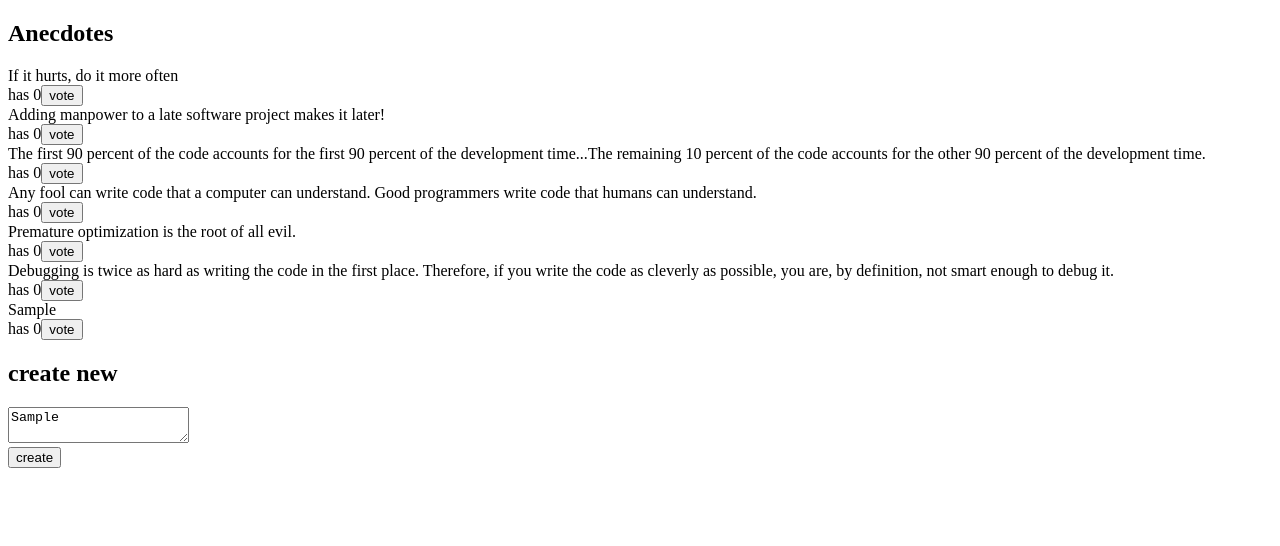
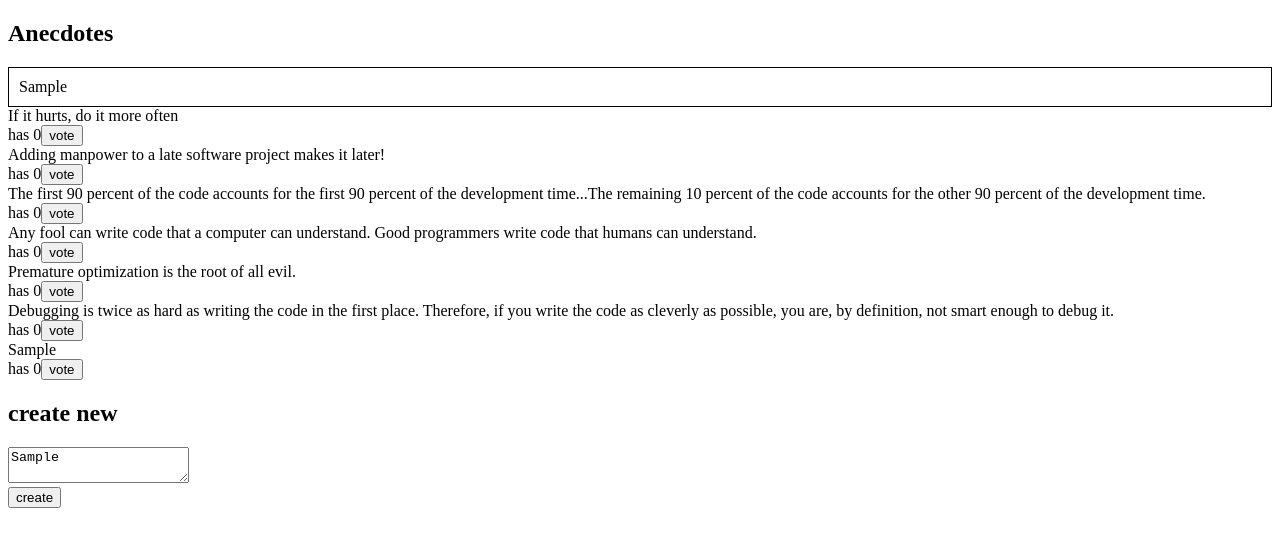
Before and after one commit to AnujPancholi/fullstackopen2020-part6, a React (Create React App) app in the folder app2-redux-anecdotes/: page / in a window 1280 px wide. Both pictures are taken after typing "Sample" into the empty fields and a click on the button "create". Shown: the top 546 px of the page. Built offline with nearby package versions, Linux system fonts and the light colour scheme.

Commit message:
feat: SUBMISSION - 6.10 - refactor notification component to display the notification in the redux state

```diff
--- a/app2-redux-anecdotes/src/components/AnecdoteForm.js
+++ b/app2-redux-anecdotes/src/components/AnecdoteForm.js
@@ -1,6 +1,10 @@
 import React from "react";
 import {useDispatch} from "react-redux";
-import {getNewAnecdoteAction} from "../reducers/anecdoteReducer.js";
+import {
+  getNewAnecdoteAction,
+  getNoticationShowAction,
+  getNoticationHideAction,
+} from "../reducers/anecdoteReducer.js";
 
 
 //anecdote form component
@@ -12,6 +16,13 @@ const AnecdoteForm = ({formId}) => {
         formId="new-anecdote-form";
     }
 
+    const showNewAnecdoteAsNotification = (anecdoteText) => {
+      dispatch(getNoticationShowAction(anecdoteText))
+      setTimeout(() => {
+        dispatch(getNoticationHideAction(anecdoteText))
+      },5000)
+    }
+
     const handleSubmit = (event) => {
         event.preventDefault();
 
@@ -20,6 +31,7 @@ const AnecdoteForm = ({formId}) => {
         const anecdoteText = event.target["anecdote-text-input"].value;
 
         dispatch(getNewAnecdoteAction(anecdoteText))
+        showNewAnecdoteAsNotification(anecdoteText)
 
     }
 
--- a/app2-redux-anecdotes/src/components/AnecdoteList.js
+++ b/app2-redux-anecdotes/src/components/AnecdoteList.js
@@ -2,6 +2,7 @@ import React from "react";
 import { useSelector, useDispatch } from 'react-redux';
 import Anecdote from './Anecdote'
 import {getUpvoteAction} from "../reducers/anecdoteReducer.js"
+import Notification from "./Notification.js"
 import _ from "lodash"
 
 
@@ -23,6 +24,7 @@ const AnecdoteList = () => {
 
     return (<>
         <h2>Anecdotes</h2>
+            <Notification />
             {anecdotes.map(anecdote =>
             <Anecdote key={anecdote.id} anecdote={anecdote} recordVote={vote} />
         )}
--- a/app2-redux-anecdotes/src/components/Notification.js
+++ b/app2-redux-anecdotes/src/components/Notification.js
@@ -1,14 +1,21 @@
 import React from 'react'
+import {useSelector} from "react-redux";
 
 const Notification = () => {
-  const style = {
-    border: 'solid',
-    padding: 10,
-    borderWidth: 1
+
+  const messageText = useSelector(state => state.notification_message)
+
+  const getStyle = (isVisible=false) =>{
+    return {
+      border: 'solid',
+      padding: 10,
+      borderWidth: 1,
+      display: isVisible ? "block" : "none"
+    }
   }
   return (
-    <div style={style}>
-      render here notification...
+    <div style={getStyle(typeof(messageText)==="string" && messageText.length>0)}>
+      {messageText}
     </div>
   )
 }
--- a/app2-redux-anecdotes/src/reducers/anecdoteReducer.js
+++ b/app2-redux-anecdotes/src/reducers/anecdoteReducer.js
@@ -53,9 +53,9 @@ const anecdoteReducer = (state = initialState.anecdotes, action) => {
 const notificationMessageReducer = (notificationMessage = initialState.notification_message,action) => {
 
   switch(action.type){
-    case "SHOW":
+    case "NOTIFICATION_SHOW":
       return action.message;
-    case "HIDE":
+    case "NOTIFICATION_HIDE":
       return "";
     default:
       return "";
@@ -82,6 +82,19 @@ const getNewAnecdoteAction = (text) => {
   }
 }
 
+const getNoticationShowAction = (text) => {
+  return {
+    type: "NOTIFICATION_SHOW",
+    message: text
+  }
+}
+
+const getNoticationHideAction = () => {
+  return {
+    type: "NOTIFICATION_HIDE"
+  }
+}
+
 const reducer = combineReducers({
   anecdotes: anecdoteReducer,
   notification_message: notificationMessageReducer
@@ -93,5 +106,8 @@ export default reducer
 export {
   anecdoteReducer,
   getUpvoteAction,
-  getNewAnecdoteAction
+  getNewAnecdoteAction,
+  getNoticationShowAction,
+  getNoticationHideAction
+
 }
```
